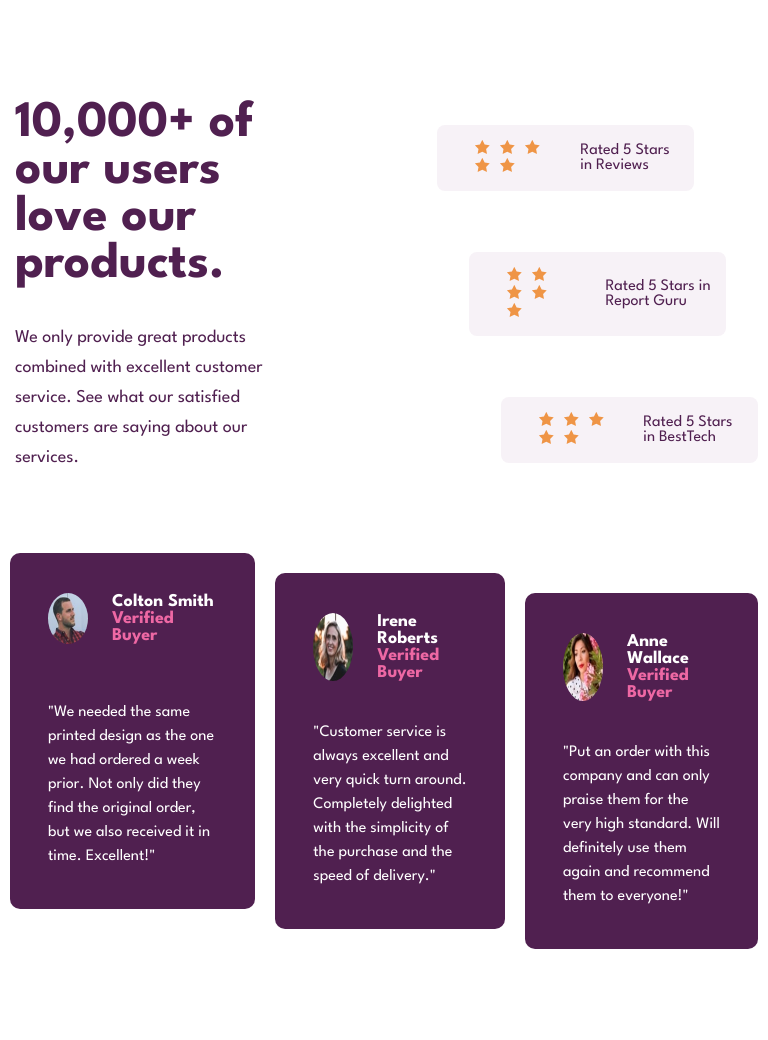
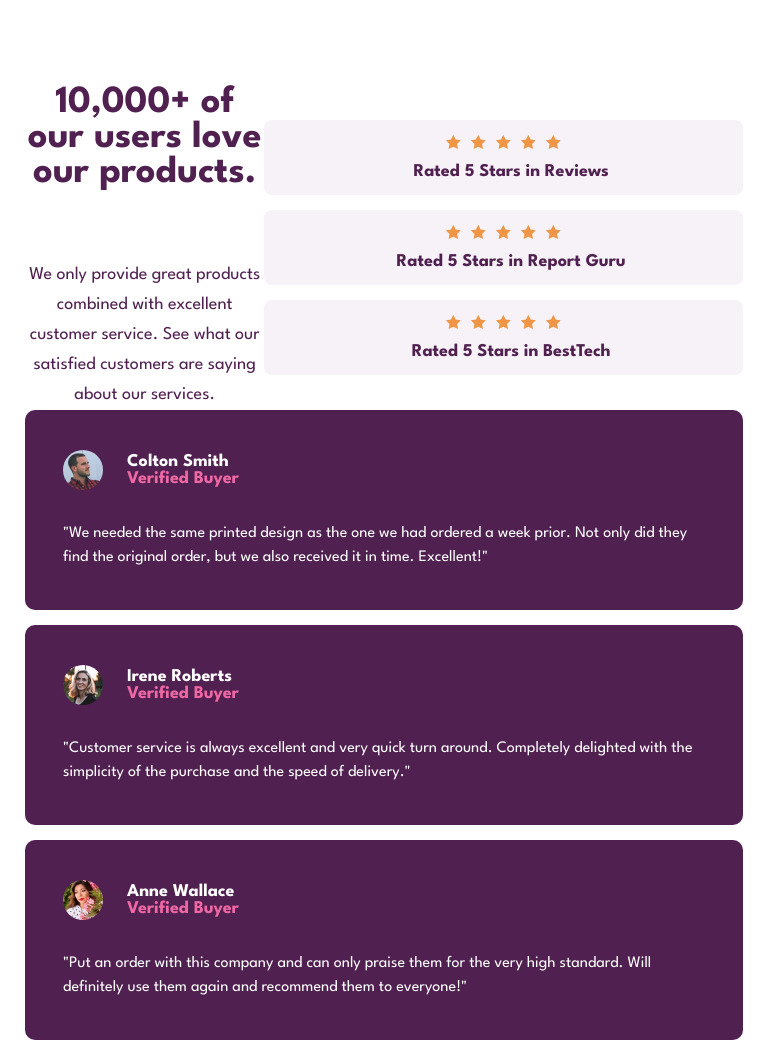
Before and after one commit to MatiasOrtizF/social-proof-section-master, a plain HTML site: page index.html in a window 768 px wide. Before the commit the page ends 959 px from the top, so only its background shows below. Drawn offline with Linux system fonts and the light colour scheme.

Commit message:
agregando diseño adaptable

```diff
--- a/css/styles.css
+++ b/css/styles.css
@@ -5,18 +5,14 @@
 }
 
 :root {
+    /* Primary */
+    --veryDarkMagenta: hsl(300, 43%, 22%);
+    --sofPink: hsl(333, 80%, 67%);
 
-/* ### Primary */
-
---veryDarkMagenta: hsl(300, 43%, 22%);
---sofPink: hsl(333, 80%, 67%);
-
-/* ### Neutral */
-
---darkGrayishMagenta: hsl(303, 10%, 53%);
---lightGrayishMagenta: hsl(300, 24%, 96%);
---white: hsl(0, 0%, 100%);
-
+    /* Neutral */
+    --darkGrayishMagenta: hsl(303, 10%, 53%);
+    --lightGrayishMagenta: hsl(300, 24%, 96%);
+    --white: hsl(0, 0%, 100%);
 }
 
 body {
@@ -27,25 +23,34 @@ body {
     font-family: 'League Spartan', sans-serif;
 }
 
+/* GLOBALES */
 h1 {
     color: var(--veryDarkMagenta);
     font-size: 3.2em;
     margin-bottom: 35px;
 }
+
 h2 {
     color: var(--white);
 }
+
 h3 {
     color: var(--sofPink);
     font-size: 18px;
 }
 
+/* CLASES */
+.attribution {
+    margin: 85px auto;
+    padding: 0px 25px;
+}
+
 .grid {
-    height: 600px;
     display: grid;
     grid-template-rows: 1fr 1fr;
     max-width: 1100px;
 }
+
 .contenido {
     display: grid;
     grid-template-columns: 1fr 1fr;
@@ -53,23 +58,26 @@ h3 {
     padding-bottom: 70px;
     margin-left: 15px;
 }
+
 .descripcion {
     display: flex;
     flex-direction: column;
     justify-content: space-between;
     margin-right: 6em;
 }
+
 .descripcion p {
     color: var(--veryDarkMagenta);
     font-size: 18px;
     line-height: 30px;
 }
+
 .stars {
     display: flex;
     flex-direction: column;
     justify-content: space-between;
     /* arriba derecha abajo izquierda*/
-    padding: 25px 10px 10px 45px;
+    padding: 25px 10px 10px 25px;
 }
 
 .backgroud-estrella {
@@ -78,21 +86,26 @@ h3 {
     padding: 15px;
     margin: 0px 2em 0px 2em;
 }
+
 .stars > div:first-child {
     margin: 0px 4em 0px 0px;
 }
+
 .stars > div:last-child {
     margin: 0px 0px 0px 4em;
 }
+
 .estrellas {
     display: flex;
 }
+
 .estrellas img {
     width: 15px;
     margin: 0px 3px;
 }
+
 .estrellas-icono {
-    margin: 0px 20px;
+    margin: 0px 10px;
 }
 
 .descripcion-estrellas {
@@ -102,6 +115,11 @@ h3 {
     margin-left: 15px;
     color: var(--veryDarkMagenta)
 }
+
+.descripcion-estrellas h3{
+    color: var(--veryDarkMagenta);
+}
+
 .vendedores {
     display: flex;
     padding: 10px 0px;
@@ -118,29 +136,35 @@ h3 {
     margin-top: 0px;
     margin-bottom: 40px;
 }
+
 .vendedores > div:last-child {
     margin-bottom: 0px;
     margin-top: 40px;
 }
+
 .perfil {
     display: flex;
     flex-direction: column;
     justify-content: space-between;
     padding: 40px 38px;
 }
+
 .perfil img {
     margin-right: 1.5em;
     border-radius: 100%;
     width: 2.5em;
 }
+
 .info {
     display: flex;
 }
+
 .nombre-cargo {
     display: flex;
     flex-direction: column;
     justify-content: center;
 }
+
 .nombre-cargo :nth-child(1) {
     color: var(--white);
 }
@@ -150,3 +174,80 @@ h3 {
     color: var(--white);
     line-height: 1.5em;
 }
+
+/* Diseño Adaptable*/
+@media (max-width: 768px) {
+    h1 {
+        font-size: 2.4em;
+    }
+    .grid {
+        display: flex;
+        flex-direction: column;
+    }
+    .contenido {
+        display: flex;
+        flex-direction: column;
+        margin: 0px;
+        padding-bottom: 0px;
+        text-align: center;
+    }
+    .descripcion {
+        margin-right: 0px;
+    }
+    .stars {
+        padding: 35px 0px;
+        gap: 15px;
+    }
+    .backgroud-estrella {
+        margin: 0px;
+    }
+    .estrellas {
+        display: flex;
+        flex-direction: column;
+        gap: 10px;
+    }
+    .stars > div:first-child {
+        margin: 0px;
+    }
+    .stars > div:last-child  {
+        margin: 0px;
+    }
+    .vendedores {
+        display: flex;
+        flex-direction: column;
+        padding: 0px;
+        gap: 15px;
+    }
+    .backgroud-perfil {
+        margin: 0px;
+    }
+    .vendedores > div:first-child {
+        margin: 0px 0px;
+    }
+    .vendedores > div:last-child  {
+        margin: 0px 0px;
+    }
+}
+
+@media (max-width: 1100px) and (min-width: 768px) {
+    .grid {
+        display: flex;
+        flex-direction: column;
+    }
+    .contenido {
+        display: grid;
+        grid-template-columns: 0.5fr 1fr;
+    }
+    .descripcion {
+        margin-right: 0px;
+    }
+    .stars {
+        padding-left: 0px;
+    }
+    .perfil {
+        display: flex;
+    }
+    .perfil p {
+        margin-top: 2em;
+    }
+}
--- a/index.html
+++ b/index.html
@@ -30,8 +30,11 @@
     </style> -->
   </head>
   <body>
+      <div class="attribution">
           <div class="grid">
+
               <div class="contenido">
+
                   <div class="descripcion">
                       <h1>10,000+ of our users love our products.</h1>
                       <p>
@@ -51,7 +54,7 @@
                               <img src="img/icon-star.svg">
                           </div>
                           <div class="descripcion-estrellas">
-                            <p>Rated 5 Stars in Reviews</p>
+                              <h3>Rated 5 Stars in Reviews</h3>
                           </div>
                         </div>
                     </div>
@@ -66,7 +69,7 @@
                               <img src="img/icon-star.svg">
                           </div>
                           <div class="descripcion-estrellas">
-                          <p>Rated 5 Stars in Report Guru</p>
+                              <h3>Rated 5 Stars in Report Guru</h3>
                           </div>
                         </div>
                     </div>
@@ -81,11 +84,10 @@
                             <img src="img/icon-star.svg">
                           </div>
                             <div class="descripcion-estrellas">
-                            <p>Rated 5 Stars in BestTech</p>
+                                <h3>Rated 5 Stars in BestTech</h3>
                             </div>
                         </div>
                     </div>
-
                   </div>
 
               </div>
@@ -139,6 +141,9 @@
                                 standard. Will definitely use them again and recommend them to everyone!"
                             </p>
                     </div>
+                  </div>
+
+              </div>
 
           </div>
       </div>
```
Also changed, not shown: 1 other file. Lines whose indentation alone changed are shown as unchanged.
